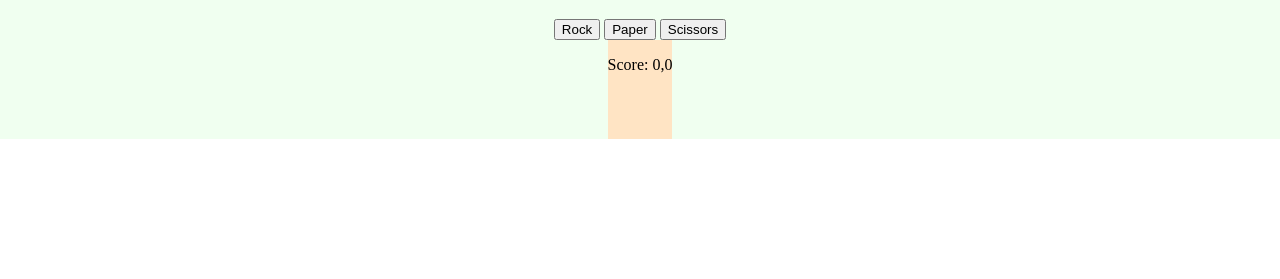
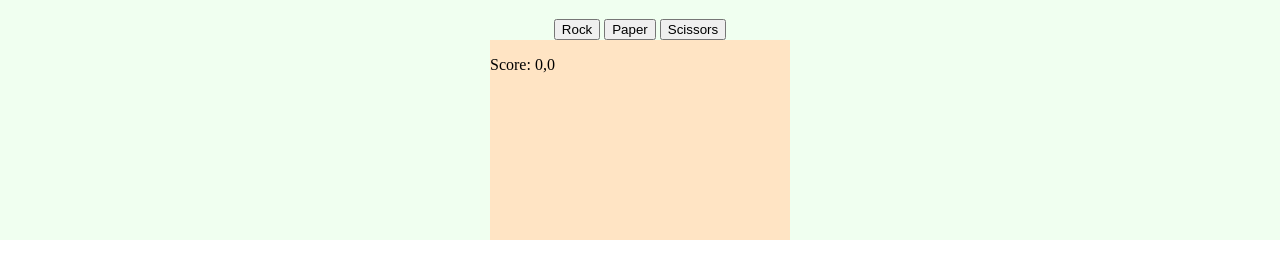
Before and after one commit to Noby707/Project--Rock-Paper-Scissors, a plain HTML site: page index.html in a window 1280 px wide. Shown: the part 61-340 px from the top of the page. Drawn offline with Linux system fonts and the light colour scheme.

Commit message:
Resized Rock Paper Scissors to bigger canvas.

```diff
--- a/style.css
+++ b/style.css
@@ -5,7 +5,8 @@ body {
 }
 
 .game, .info {
-    height: 200px;
+    min-height: 200px;
+    min-width: 300px;
 }
 
 .game {
```
